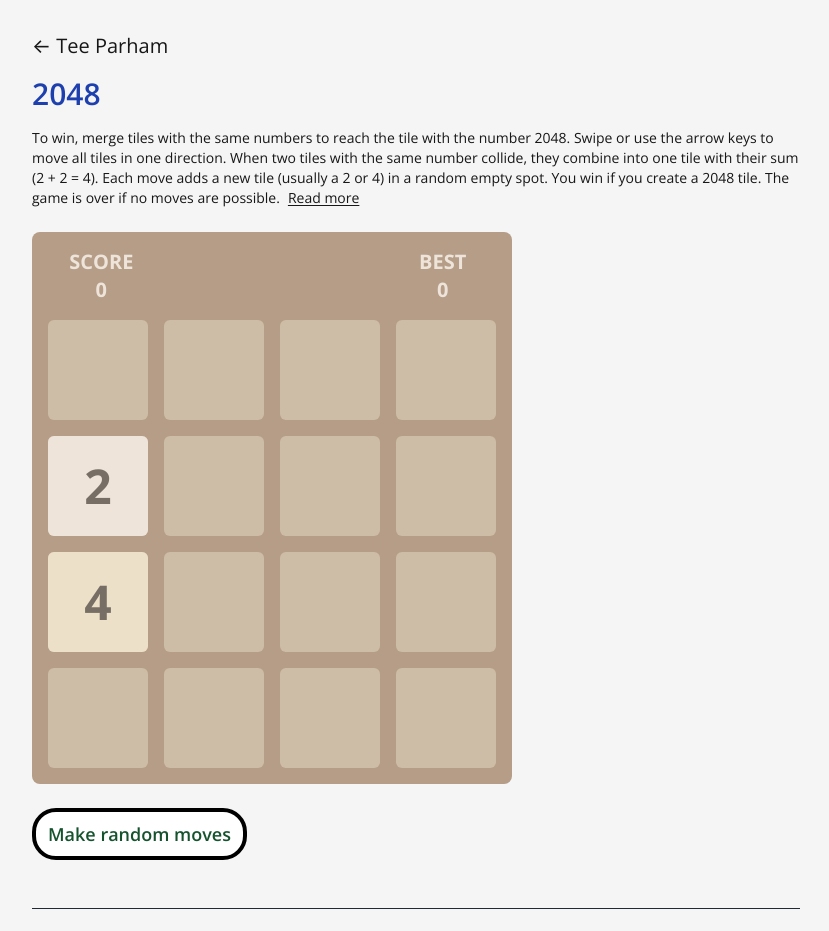
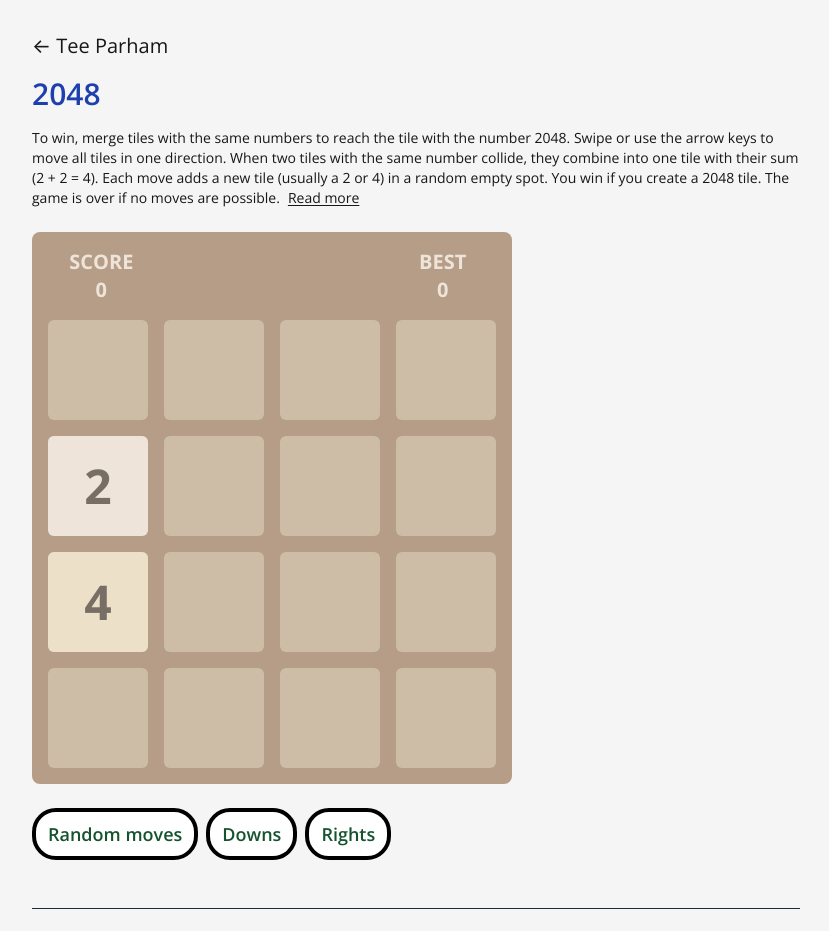
Before and after one commit to teeparham/next, a Next.js app: page /2048 in a window 1280 px wide. Shown: the top 931 px of the page, without its empty margins (224-1053 px from the left). Built offline with nearby package versions, Linux system fonts and the light colour scheme.

Commit message:
Add downs and rights simulations

```diff
--- a/app/2048/Board.tsx
+++ b/app/2048/Board.tsx
@@ -24,14 +24,32 @@ function Grid() {
   );
 }
 
+export type SimulationType = null | "random" | "downs" | "rights";
+
 type BoardProps = {
-  simulate: boolean;
+  simulate: SimulationType;
 };
 
-const directions: Array<MoveDirection> = [
+const randomDirections: Array<MoveDirection> = [
   "move_up",
   "move_down",
   "move_left",
+  "move_right",
+];
+
+const downDirections: Array<MoveDirection> = [
+  "move_down",
+  "move_down",
+  "move_down",
+  "move_left",
+  "move_right",
+];
+
+const rightDirections: Array<MoveDirection> = [
+  "move_up",
+  "move_down",
+  "move_right",
+  "move_right",
   "move_right",
 ];
 
@@ -88,7 +106,15 @@ export function Board({ simulate }: BoardProps) {
   useEffect(() => {
     function simulateMove() {
       if (status !== "ongoing") return;
-      const direction = directions[Math.floor(Math.random() * 4)];
+      const directions =
+        simulate === "random"
+          ? randomDirections
+          : simulate === "downs"
+            ? downDirections
+            : rightDirections;
+
+      const direction =
+        directions[Math.floor(Math.random() * directions.length)];
       moveTiles(direction);
     }
 
--- a/app/2048/page.tsx
+++ b/app/2048/page.tsx
@@ -3,17 +3,17 @@ import { useState } from "react";
 import { BackHeader } from "../components/BackHeader";
 import { GameButton } from "../components/GameButton";
 import { PageFooter } from "../components/PageFooter";
-import { Board } from "./Board";
+import { Board, SimulationType } from "./Board";
 import { GameProvider } from "./GameContext";
 import { Score } from "./Score";
 
 export default function Page() {
-  const [simulate, setSimulate] = useState(false);
+  const [simulate, setSimulate] = useState<SimulationType>(null);
 
-  function toggleSimulate() {
-    setSimulate(true);
+  function toggleSimulate(type: SimulationType) {
+    setSimulate(type);
     setTimeout(() => {
-      setSimulate(false);
+      setSimulate(null);
     }, 3000);
   }
 
@@ -40,9 +40,30 @@ export default function Page() {
           <Score />
           <Board simulate={simulate} />
           <div className="mt-6">
-            <GameButton onClick={toggleSimulate} disabled={simulate}>
-              Make random moves
-            </GameButton>
+            <div className="mr-2 inline">
+              <GameButton
+                onClick={() => toggleSimulate("random")}
+                disabled={simulate !== null}
+              >
+                Random moves
+              </GameButton>
+            </div>
+            <div className="mr-2 inline">
+              <GameButton
+                onClick={() => toggleSimulate("downs")}
+                disabled={simulate !== null}
+              >
+                Downs
+              </GameButton>
+            </div>
+            <div className="mr-2 inline">
+              <GameButton
+                onClick={() => toggleSimulate("rights")}
+                disabled={simulate !== null}
+              >
+                Rights
+              </GameButton>
+            </div>
           </div>
         </GameProvider>
         <PageFooter />
```
